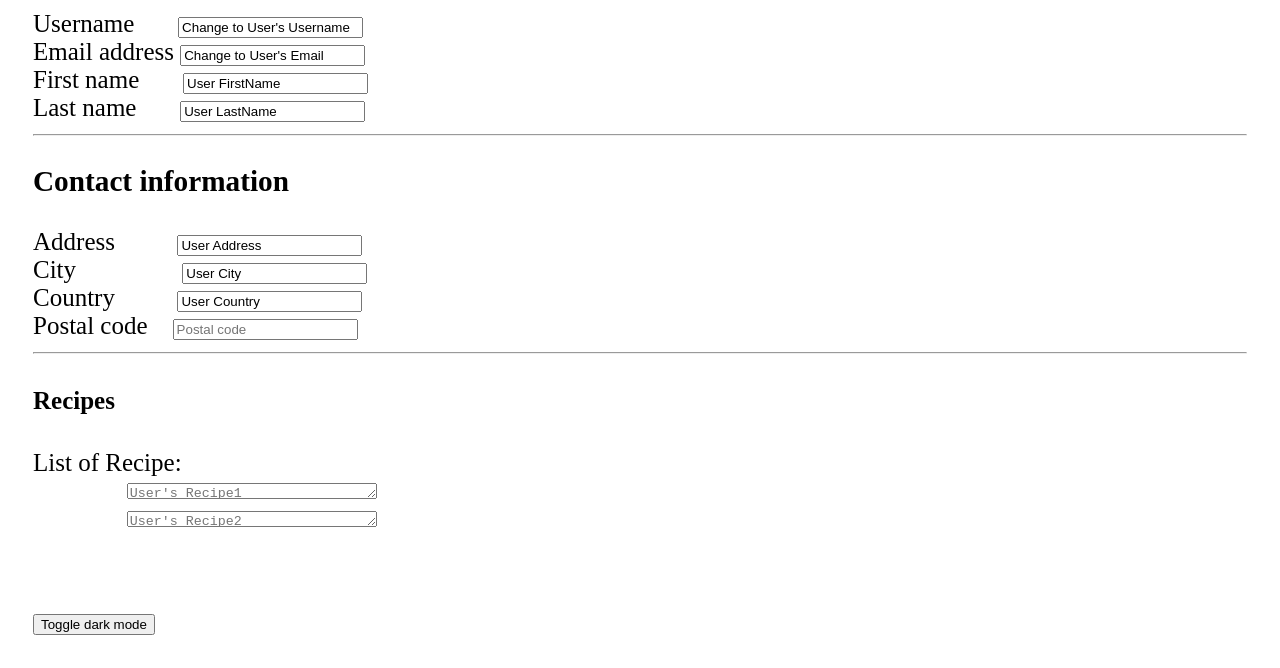
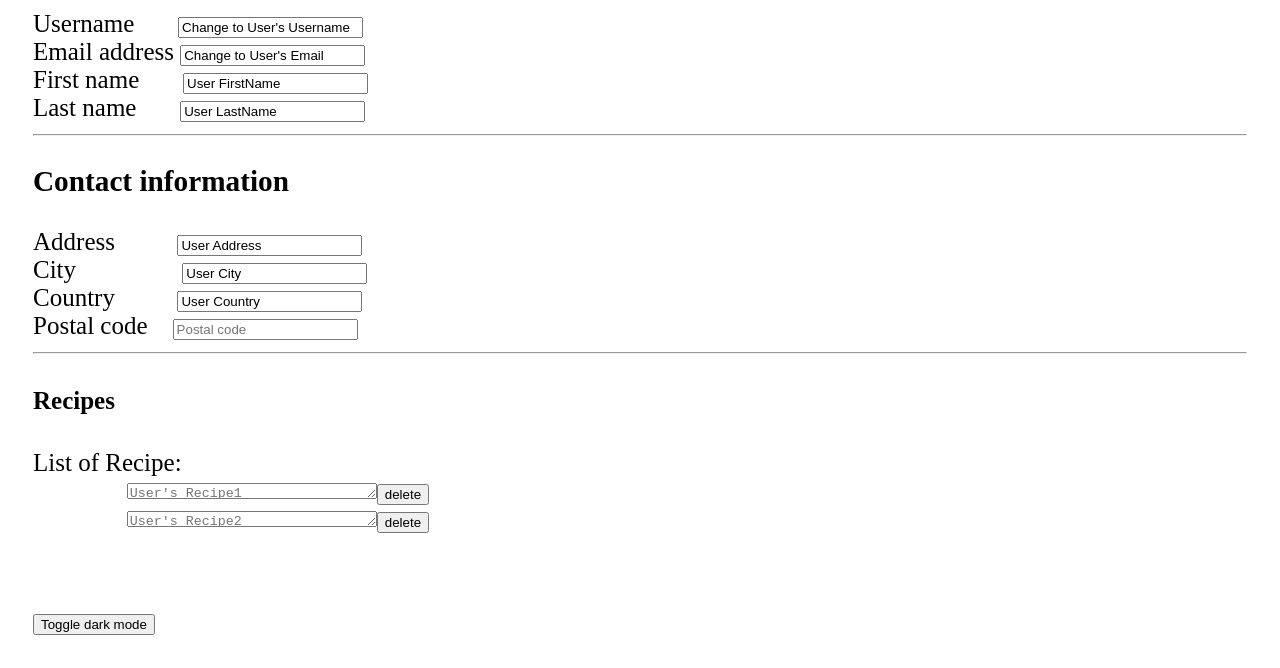
Before and after one commit to neytMont/ClassyCooking, a plain HTML site: page frontend/UpdateUserInformation.html in a window 1280 px wide. Shown: the part 189-857 px from the top of the page. Drawn offline with Linux system fonts and the light colour scheme.

Commit message:
Update UpdateUserInformation.html

```diff
--- a/frontend/UpdateUserInformation.html
+++ b/frontend/UpdateUserInformation.html
@@ -59,8 +59,8 @@ body {
 <h4 class="heading-small text-muted mb-4">Recipes</h4>
 <div class="pl-lg-4">
 <div class="form-group focused"><label>List of Recipe:</label></div>
-&nbsp; &nbsp; &nbsp; &nbsp; &nbsp; &nbsp; &nbsp; &nbsp;<textarea class="form-control form-control-alternative" style="margin: 0px; width: 250px; height: 16px;" rows="4" placeholder="User's Recipe1"></textarea></div>
-&nbsp; &nbsp; &nbsp; &nbsp; &nbsp; &nbsp; &nbsp; &nbsp;<textarea class="form-control form-control-alternative" style="margin: 0px; width: 250px; height: 16px;" rows="4" placeholder="User's Recipe2"></textarea></form></div>
+&nbsp; &nbsp; &nbsp; &nbsp; &nbsp; &nbsp; &nbsp; &nbsp;<textarea class="form-control form-control-alternative" style="margin: 0px; width: 250px; height: 16px;" rows="4" placeholder="User's Recipe1"></textarea><button>delete</button></div>
+&nbsp; &nbsp; &nbsp; &nbsp; &nbsp; &nbsp; &nbsp; &nbsp;<textarea class="form-control form-control-alternative" style="margin: 0px; width: 250px; height: 16px;" rows="4" placeholder="User's Recipe2"></textarea><button>delete</button></form></div>
 <div class="pl-lg-4">&nbsp;</div>
 <footer class="footer">
 <div class="row align-items-center justify-content-xl-between">&nbsp;</div>
```
